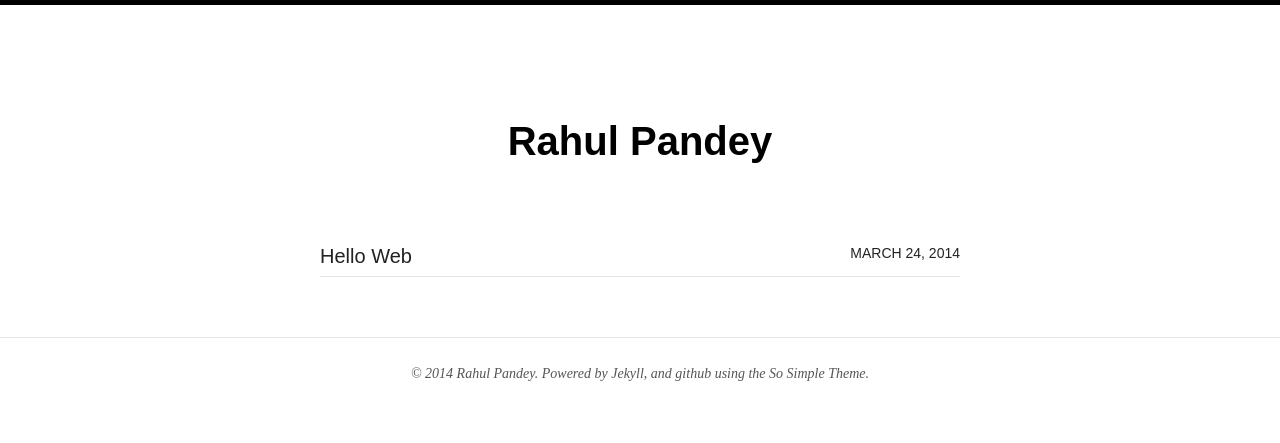
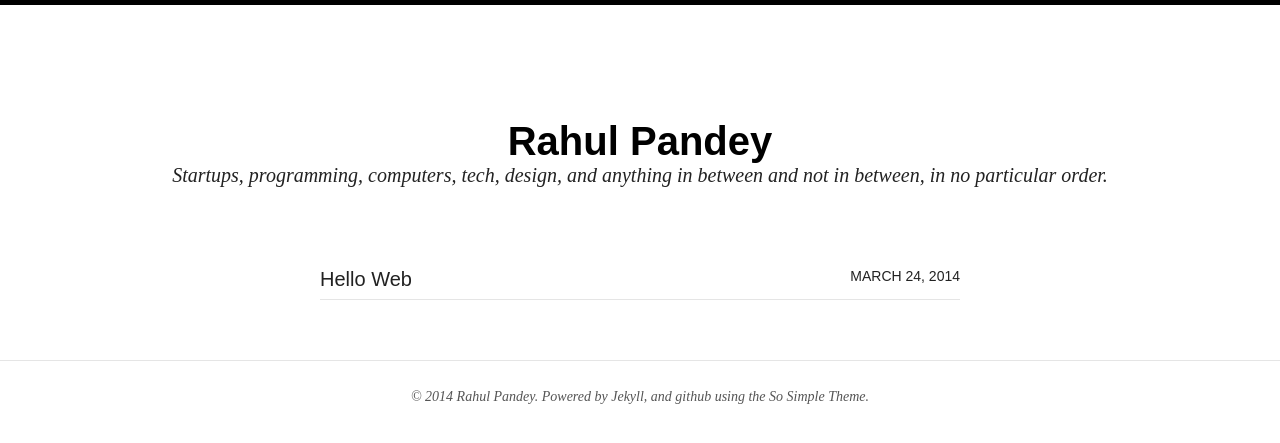
Before and after one commit to rpdemo/rahulpandeyc.github.io, a Jekyll site: the page built from index.html, in a window 1280 px wide. Shown: the top 443 px of the page. Built offline with Jekyll 4.4.1, drawn with Linux system fonts in a browser that asks for light colours; nearby versions of some CDN libraries; some of the changed lines change nothing that is shown.

Commit message:
added: description in config.

```diff
--- a/_config.yml
+++ b/_config.yml
@@ -1,5 +1,5 @@
 title:            Rahul Pandey
-#description:      "Startups, programming, computers, tech, design, and anything in between and not in between, in no particular order."
+description:      "Startups, programming, computers, tech, design, and anything in between and not in between, in no particular order."
 #logo:             site-logo.png
 disqus_shortname:
 search:           true
```
